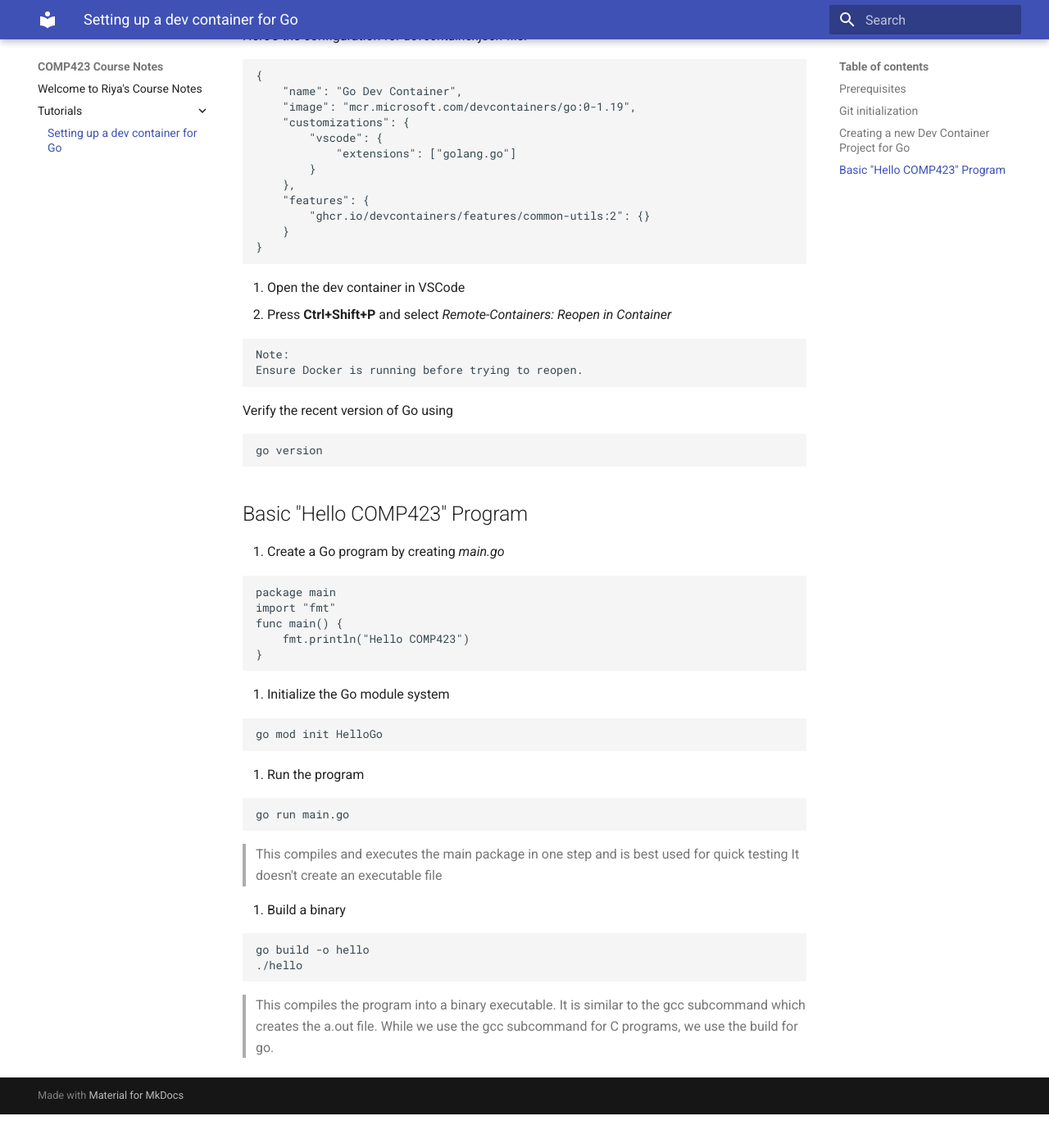
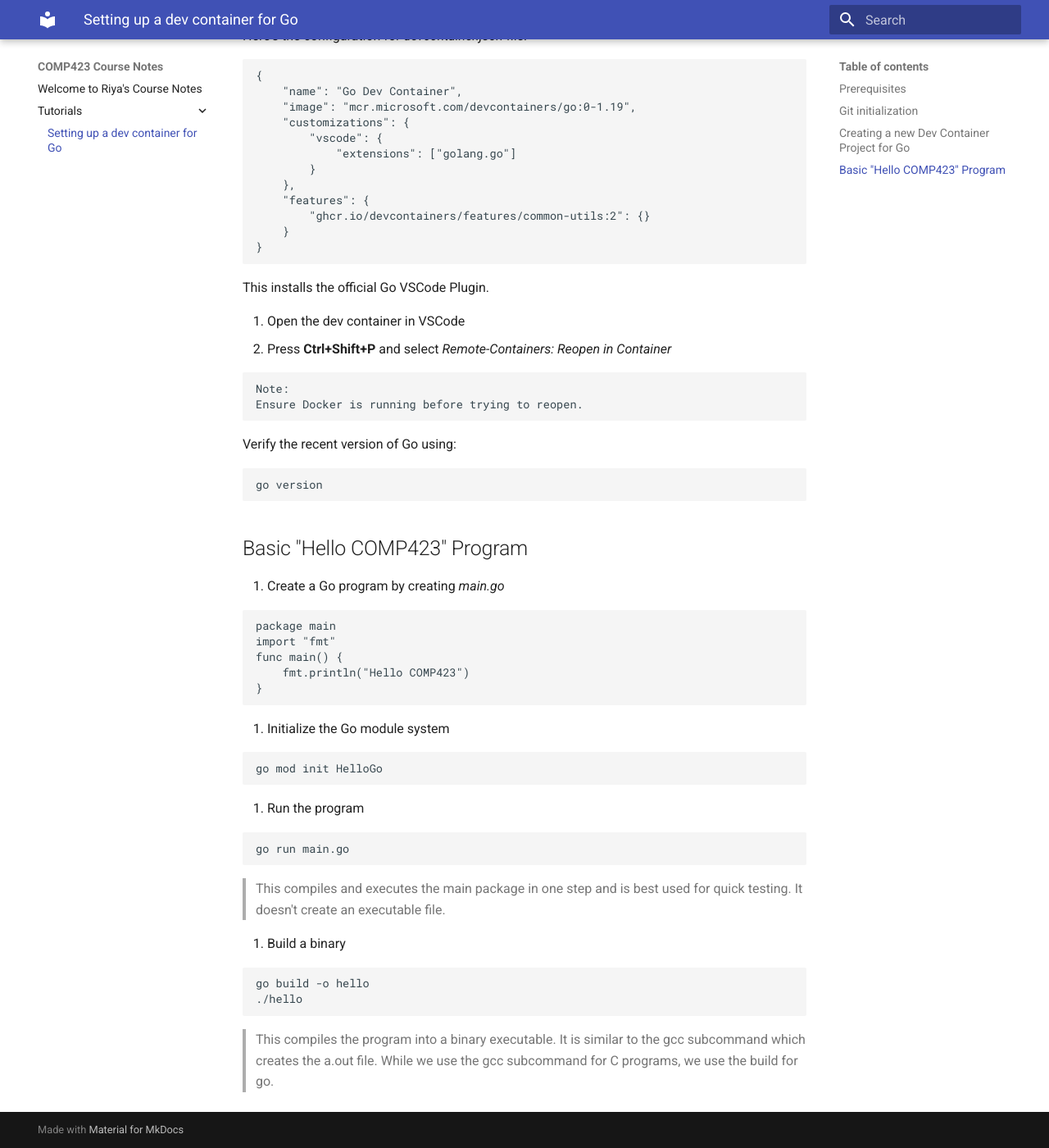
Before and after one commit to riyachawan/comp423-course-notes, an MkDocs documentation site: the page built from docs/tutorials/go-setup.md, in a window 1280 px wide and 1400 px high, scrolled down 897 px. Shown: the whole window at 82% size. Built offline with MkDocs 1.6.1 and Material for MkDocs 9.7.7, drawn with Linux system fonts in a browser that asks for light colours; before the commit the page ends 2256 px from its top, so only the background shows below that; some of the changed text lies outside the part shown.

Commit message:
partner tutorial changes

````diff
--- a/docs/tutorials/go-setup.md
+++ b/docs/tutorials/go-setup.md
@@ -7,10 +7,10 @@
 
 ## Prerequisites
 
-1. Have Visual Studio Code installed
-2. Install the Dev Containers extension for VS Code
-3. Have docker running
-4. Have git installed
+1. Have Visual Studio Code installed.
+2. Install the Dev Containers extension for VS Code.
+3. Have docker running.
+4. Have git installed.
 
 ## Git initialization
 
@@ -45,6 +45,7 @@
     }
 }
 ```
+This installs the official Go VSCode Plugin.
 
 3. Open the dev container in VSCode
 4. Press **Ctrl+Shift+P** and select *Remote-Containers: Reopen in Container*
@@ -54,7 +55,7 @@
 Ensure Docker is running before trying to reopen.
 ```
 
-Verify the recent version of Go using
+Verify the recent version of Go using:
 ```
 go version
 ```
@@ -79,8 +80,8 @@
 ```
 go run main.go
 ```
-> This compiles and executes the main package in one step and is best used for quick testing
-It doesn't create an executable file
+> This compiles and executes the main package in one step and is best used for quick testing.
+It doesn't create an executable file.
 
 4. Build a binary
 ```
````
